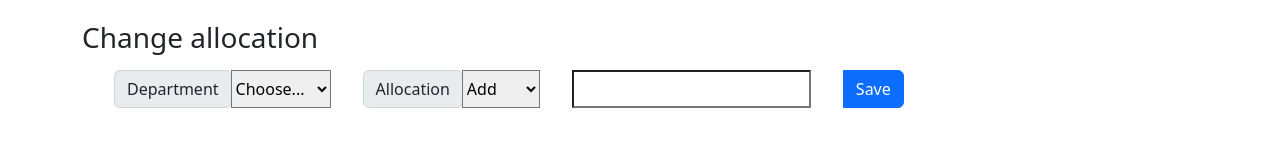
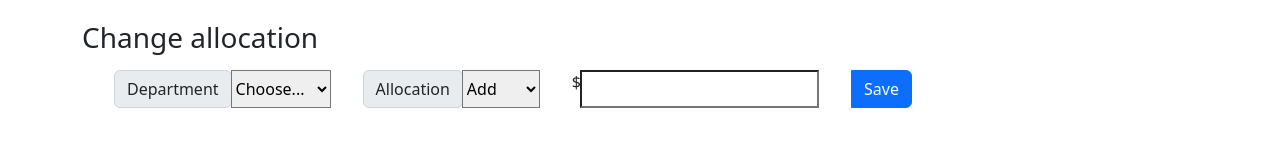
Before and after one commit to ibm-developer-skills-network/ejtos-react_budget_app, a React (Create React App) app: page / in a window 1280 px wide. Shown: the part 529-676 px from the top of the page. Built offline with nearby package versions, Linux system fonts and the light colour scheme.

Commit message:
Update AllocationForm.js

```diff
--- a/src/components/AllocationForm.js
+++ b/src/components/AllocationForm.js
@@ -2,7 +2,7 @@
 import { AppContext } from '../context/AppContext';
 
 const AllocationForm = (props) => {
-    const { dispatch,remaining  } = useContext(AppContext);
+    const { dispatch,remaining, currency  } = useContext(AppContext);
 
     const [name, setName] = useState('');
     const [cost, setCost] = useState('');
@@ -25,7 +25,7 @@
                 type: 'RED_EXPENSE',
                 payload: expense,
             });
-        } else {
+        }else {
                 dispatch({
                     type: 'ADD_EXPENSE',
                     payload: expense,
@@ -36,11 +36,11 @@
     return (
         <div>
             <div className='row'>
-
                 <div className="input-group mb-3" style={{ marginLeft: '2rem' }}>
                     <div className="input-group-prepend">
                         <label className="input-group-text" htmlFor="inputGroupSelect01">Department</label>
                     </div>
+
                     <select className="custom-select" id="inputGroupSelect01" onChange={(event) => setName(event.target.value)}>
                         <option defaultValue>Choose...</option>
                         <option value="Marketing" name="marketing"> Marketing</option>
@@ -59,12 +59,15 @@
                         <option value="Reduce" name="Reduce">Reduce</option>
                     </select>
 
+                    <div className="input-group-prepend" style={{ marginLeft: '2rem' }}>
+                        <label>{currency}</label>
+                    </div>
                     <input
                         required='required'
                         type='number'
                         id='cost'
                         value={cost}
-                        style={{ marginLeft: '2rem' , size: 10}}
+                        style={{ size: 10}}
                         onChange={(event) => setCost(event.target.value)}>
                     </input>
 
@@ -73,7 +76,6 @@
                     </button>
                 </div>
             </div>
-
         </div>
     );
 };
```
Lines whose indentation alone changed are shown as unchanged.
